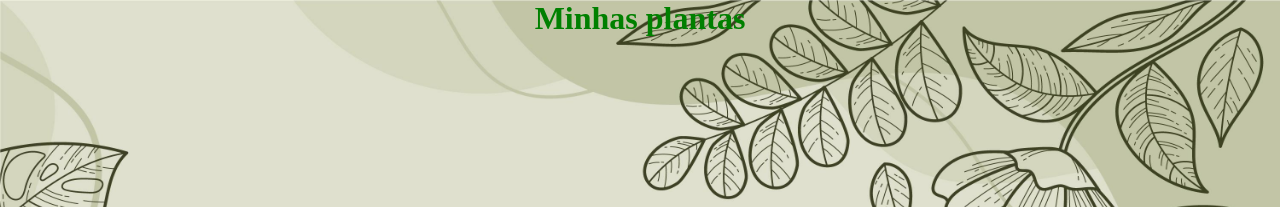
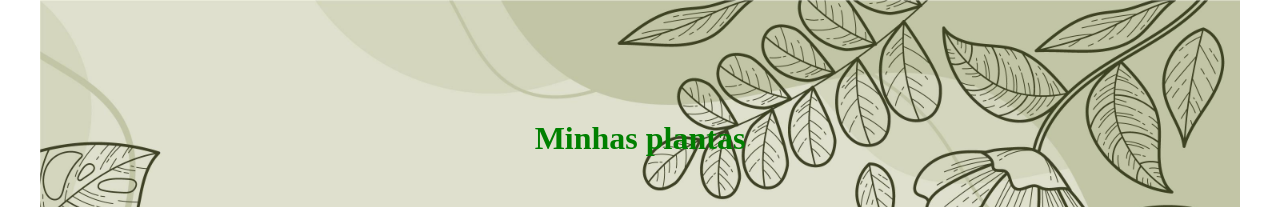
Before and after one commit to samucarafi/HTML-E-CSS, a plain HTML site: page DESAFIOS/plantas/index.html in a window 1280 px wide. Shown: the top 207 px of the page. Drawn offline with Linux system fonts and the light colour scheme.

Commit message:
atualizacao

```diff
--- a/DESAFIOS/plantas/estilos/style.css
+++ b/DESAFIOS/plantas/estilos/style.css
@@ -8,19 +8,28 @@ body, html{
     height: 100vh;
     background-repeat: no-repeat;
     background-position: center right;
-    background-size: 100% 100%;
+    background-size: contain;
     background-image: url(../imagens/19331972_6075834.jpg);
     background-attachment: fixed;
+    background-position: top;
 }
 header{
-    height: 40vh;
+    height: 30vh;
     background-size: cover ;
     background-position: top left;
     text-align: center;
     color: green;
 }
+h1{
+    padding-top: 120px;
+}
 h2{
     text-align: center;
+}
+main{
+    background-image: url(../imagens/bela-natureza-ver-folha-verde-na-vegetacao-turva-e-fundo-branco-do-ceu-com-espaco-de-copia-usando-como-plano-de-fundo-a-paisagem-de-plantas-naturais-conceito-de-papel-de-parede-de-ecologia_105035-1676.jpg);
+    background-size: contain;
+    background-repeat: no-repeat;
 }
 div{
     width: 70vw;
@@ -28,5 +37,4 @@ div{
 }
 div#folhagem{
     height: 100vh;
-
 }
```
